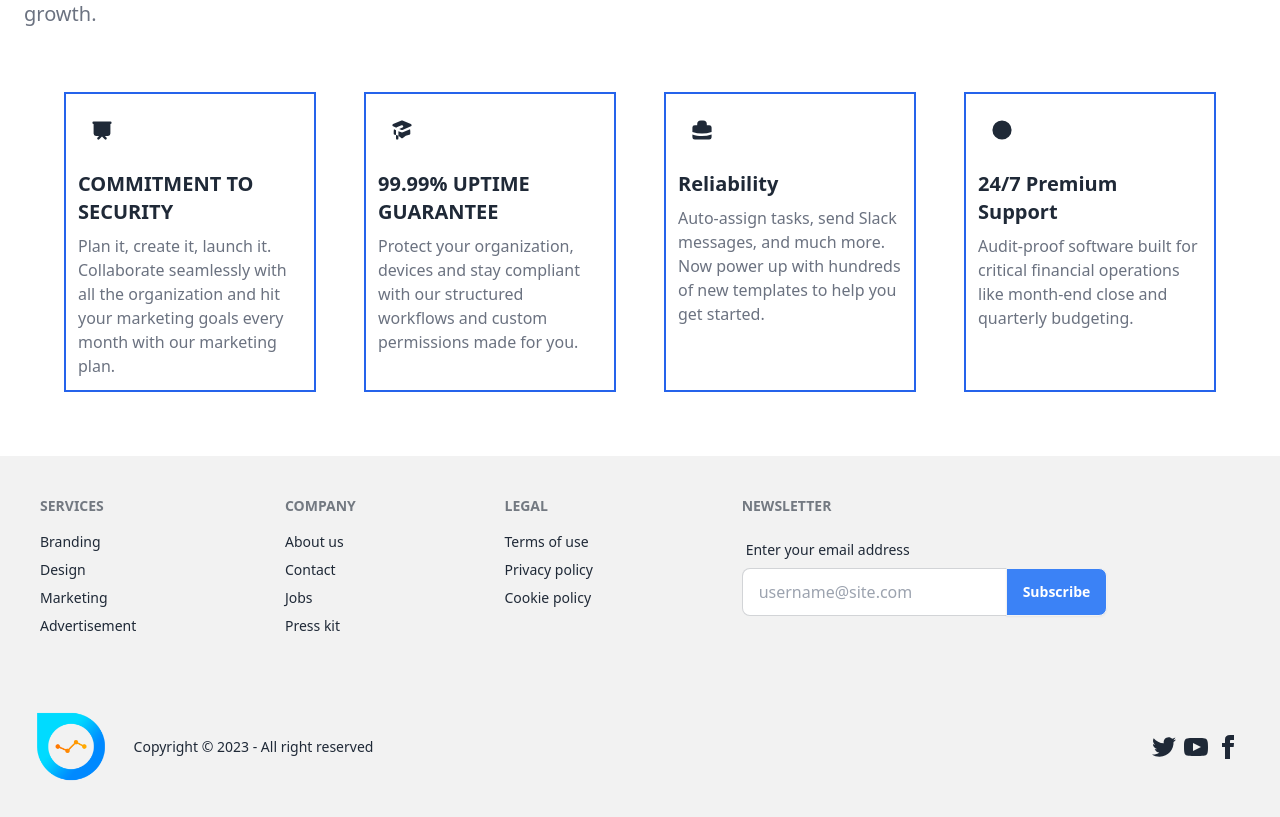
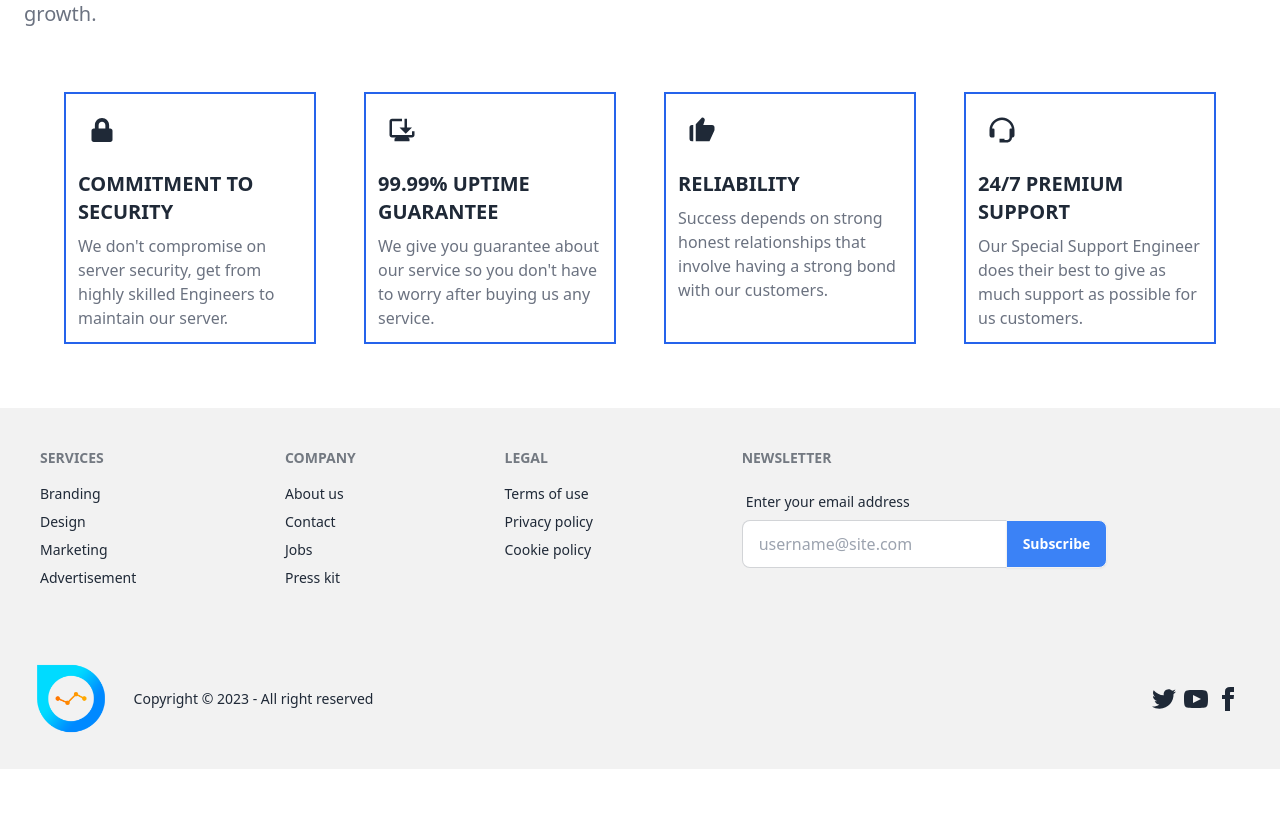
Before and after one commit to mdnazmul42726/odommo-xyz-client, a React (Vite) app: page / in a window 1280 px wide. Shown: the part 5806-6623 px from the top of the page. After the commit the page ends 6575 px from the top, so only its background shows below. Built offline with nearby package versions, Linux system fonts and the light colour scheme.

Commit message:
Why Choose us content updated

```diff
--- a/src/components/WhyChoose.jsx
+++ b/src/components/WhyChoose.jsx
@@ -1,3 +1,7 @@
+import { FaLock } from "react-icons/fa";
+import { MdBrowserUpdated } from "react-icons/md";
+import { BiSolidLike } from "react-icons/bi";
+import { BiSupport } from "react-icons/bi";
 
 const WhyChoose = () => {
     return (
@@ -9,33 +13,33 @@ const WhyChoose = () => {
                         <p className="text-gray-500 sm:text-xl">Here at Flowbite we focus on markets where technology, innovation, and capital can unlock long-term value and drive economic growth.</p>
                     </div>
                     <div className="space-y-8 mx-10 md:grid md:grid-cols-2 lg:grid-cols-4 md:gap-12 md:space-y-0">
-                        <div className="border-2 p-3 border-blue-600">
+                        <div className="border-2 p-3 border-blue-600 hover:scale-105 transition-all">
                             <div className="flex justify-center items-center mb-4 w-10 h-10 rounded-full bg-primary-100 lg:h-12 lg:w-12">
-                                <svg className="w-5 h-5 text-primary-600 lg:w-6 lg:h-6" fill="currentColor" viewBox="0 0 20 20" xmlns="http://www.w3.org/2000/svg"><path d="M3 3a1 1 0 000 2v8a2 2 0 002 2h2.586l-1.293 1.293a1 1 0 101.414 1.414L10 15.414l2.293 2.293a1 1 0 001.414-1.414L12.414 15H15a2 2 0 002-2V5a1 1 0 100-2H3zm11.707 4.707a1 1 0 00-1.414-1.414L10 9.586 8.707 8.293a1 1 0 00-1.414 0l-2 2a1 1 0 101.414 1.414L8 10.414l1.293 1.293a1 1 0 001.414 0l4-4z"></path></svg>
+                               <FaLock className="text-2xl"/>
                             </div>
                             <h3 className="mb-2 text-xl font-bold uppercase">Commitment to Security</h3>
-                            <p className="text-gray-500">Plan it, create it, launch it. Collaborate seamlessly with all  the organization and hit your marketing goals every month with our marketing plan.</p>
+                            <p className="text-gray-500">We don't compromise on server security, get from highly skilled Engineers to maintain our server.</p>
                         </div>
-                        <div className="border-2 p-3 border-blue-600">
+                        <div className="border-2 p-3 border-blue-600 hover:scale-105 transition-all">
                             <div className="flex justify-center items-center mb-4 w-10 h-10 rounded-full bg-primary-100 lg:h-12 lg:w-12">
-                                <svg className="w-5 h-5 text-primary-600 lg:w-6 lg:h-6" fill="currentColor" viewBox="0 0 20 20" xmlns="http://www.w3.org/2000/svg"><path d="M10.394 2.08a1 1 0 00-.788 0l-7 3a1 1 0 000 1.84L5.25 8.051a.999.999 0 01.356-.257l4-1.714a1 1 0 11.788 1.838L7.667 9.088l1.94.831a1 1 0 00.787 0l7-3a1 1 0 000-1.838l-7-3zM3.31 9.397L5 10.12v4.102a8.969 8.969 0 00-1.05-.174 1 1 0 01-.89-.89 11.115 11.115 0 01.25-3.762zM9.3 16.573A9.026 9.026 0 007 14.935v-3.957l1.818.78a3 3 0 002.364 0l5.508-2.361a11.026 11.026 0 01.25 3.762 1 1 0 01-.89.89 8.968 8.968 0 00-5.35 2.524 1 1 0 01-1.4 0zM6 18a1 1 0 001-1v-2.065a8.935 8.935 0 00-2-.712V17a1 1 0 001 1z"></path></svg>
+                               <MdBrowserUpdated className="text-3xl"/>
                             </div>
                             <h3 className="mb-2 text-xl font-bold uppercase">99.99% Uptime Guarantee</h3>
-                            <p className="text-gray-500">Protect your organization, devices and stay compliant with our structured workflows and custom permissions made for you.</p>
+                            <p className="text-gray-500">We give you guarantee about our service so you don't have to worry after buying us any service.</p>
                         </div>
-                        <div className="border-2 p-3 border-blue-600">
+                        <div className="border-2 p-3 border-blue-600 hover:scale-105 transition-all">
                             <div className="flex justify-center items-center mb-4 w-10 h-10 rounded-full bg-primary-100 lg:h-12 lg:w-12">
-                                <svg className="w-5 h-5 text-primary-600 lg:w-6 lg:h-6" fill="currentColor" viewBox="0 0 20 20" xmlns="http://www.w3.org/2000/svg"><path d="M6 6V5a3 3 0 013-3h2a3 3 0 013 3v1h2a2 2 0 012 2v3.57A22.952 22.952 0 0110 13a22.95 22.95 0 01-8-1.43V8a2 2 0 012-2h2zm2-1a1 1 0 011-1h2a1 1 0 011 1v1H8V5zm1 5a1 1 0 011-1h.01a1 1 0 110 2H10a1 1 0 01-1-1z"></path><path d="M2 13.692V16a2 2 0 002 2h12a2 2 0 002-2v-2.308A24.974 24.974 0 0110 15c-2.796 0-5.487-.46-8-1.308z"></path></svg>
+                               <BiSolidLike className="text-3xl"/>
                             </div>
-                            <h3 className="mb-2 text-xl font-bold">Reliability</h3>
-                            <p className="text-gray-500">Auto-assign tasks, send Slack messages, and much more. Now power up with hundreds of new templates to help you get started.</p>
+                            <h3 className="mb-2 text-xl font-bold uppercase">Reliability</h3>
+                            <p className="text-gray-500">Success depends on strong honest relationships that involve having a strong bond with our customers.</p>
                         </div>
-                        <div className="border-2 p-3 border-blue-600">
+                        <div className="border-2 p-3 border-blue-600 hover:scale-105 transition-all">
                             <div className="flex justify-center items-center mb-4 w-10 h-10 rounded-full bg-primary-100 lg:h-12 lg:w-12">
-                                <svg className="w-5 h-5 text-primary-600 lg:w-6 lg:h-6" fill="currentColor" viewBox="0 0 20 20" xmlns="http://www.w3.org/2000/svg"><path d="M8.433 7.418c.155-.103.346-.196.567-.267v1.698a2.305 2.305 0 01-.567-.267C8.07 8.34 8 8.114 8 8c0-.114.07-.34.433-.582zM11 12.849v-1.698c.22.071.412.164.567.267.364.243.433.468.433.582 0 .114-.07.34-.433.582a2.305 2.305 0 01-.567.267z"></path><path d="M10 18a8 8 0 100-16 8 8 0 000 16zm1-13a1 1 0 10-2 0v.092a4.535 4.535 0 00-1.676.662C6.602 6.234 6 7.009 6 8c0 .99.602 1.765 1.324 2.246.48.32 1.054.545 1.676.662v1.941c-.391-.127-.68-.317-.843-.504a1 1 0 10-1.51 1.31c.562.649 1.413 1.076 2.353 1.253V15a1 1 0 102 0v-.092a4.535 4.535 0 001.676-.662C13.398 13.766 14 12.991 14 12c0-.99-.602-1.765-1.324-2.246A4.535 4.535 0 0011 9.092V7.151c.391.127.68.317.843.504a1 1 0 101.511-1.31c-.563-.649-1.413-1.076-2.354-1.253V5z" ></path></svg>
+                                <BiSupport className="text-3xl"/>
                             </div>
-                            <h3 className="mb-2 text-xl font-bold">24/7 Premium Support</h3>
-                            <p className="text-gray-500">Audit-proof software built for critical financial operations like month-end close and quarterly budgeting.</p>
+                            <h3 className="mb-2 text-xl font-bold uppercase">24/7 Premium Support</h3>
+                            <p className="text-gray-500">Our Special Support Engineer does their best to give as much support as possible for us customers.</p>
                         </div>
                     </div>
                 </div>
```
